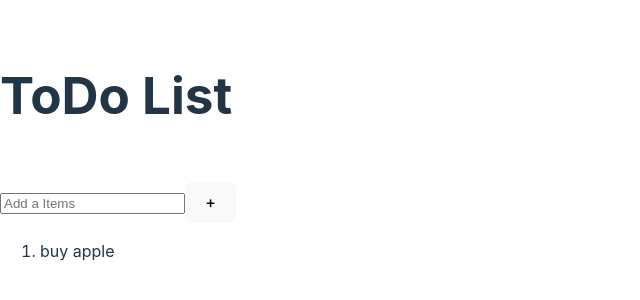
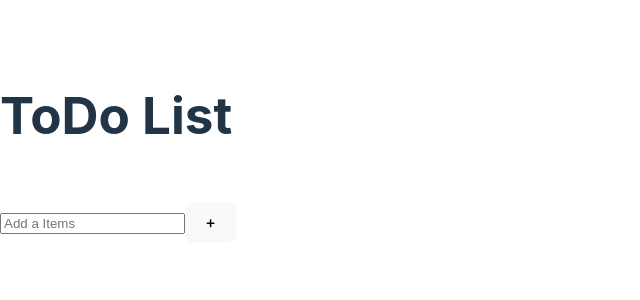
Before and after one commit to Nitarya/To-do-list-react, a React (Vite) app: page / in a window 1280 px wide. Shown: the part 256-556 px from the top of the page, without its empty margins (0-640 px from the left). Built offline with nearby package versions, Linux system fonts and the light colour scheme.

Commit message:
Created the map functionality

```diff
--- a/src/App.jsx
+++ b/src/App.jsx
@@ -3,14 +3,14 @@ import { useState } from "react";
 import "./App.css";
 
 function App() {
+  const [inputList, setInputList] = useState("buy apple");
+  const [Items, setItems] = useState([]);
 
-const [inputList, setInputList] = useState("buy apple")
+  const itemEvent = (event) => {
+    setInputList(event.target.value);
+  };
 
-const itemEvent = (event) => {
-setInputList(event.target.value)
-}
-
-
+  const listOfItems = () => {};
   return (
     <>
       <div className="main_div">
@@ -19,10 +19,13 @@ setInputList(event.target.value)
           <h1>ToDo List</h1>
           <br />
           <input type="text" placeholder="Add a Items" onChange={itemEvent} />
-          <button> + </button>
+          <button onClick={listOfItems}> + </button>
 
           <ol>
-            <li> {inputList} </li>
+            {/* <li> {inputList} </li> */}
+            {Items.map( (itemVal) => {
+              return <li>{itemVal}</li>
+            })}
           </ol>
         </div>
       </div>
```
